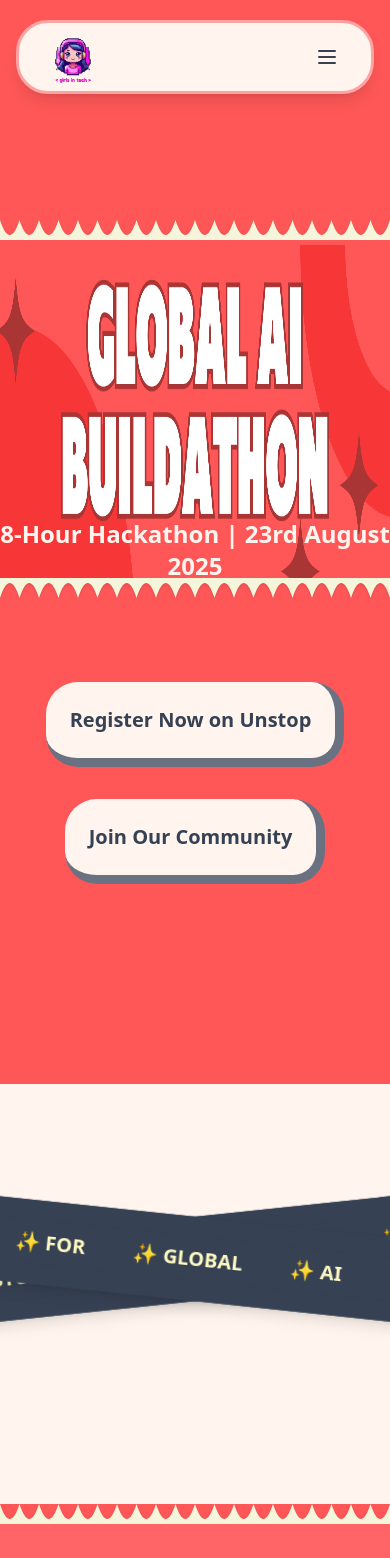
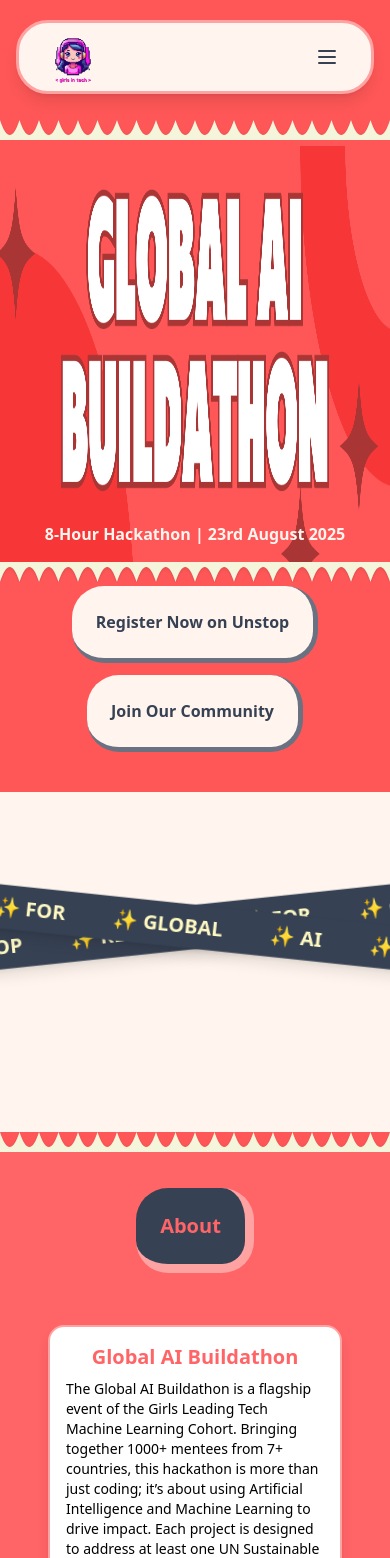
Before and after one commit to girlsintech-community/Global-AI-Buildathon, a React (Vite) app: page / in a window 390 px wide. Shown: the top 1558 px of the page. Built offline with nearby package versions, Linux system fonts and the light colour scheme.

Commit message:
fixed responsiveness

```diff
--- a/src/Components/Home.jsx
+++ b/src/Components/Home.jsx
@@ -170,8 +170,8 @@ const Home = () => {
   ];
   return (
     <div>
-      <section className="bg-[#ff5757] pb-50 sm:pb-10">
-        <div className="relative border-t-[220px] sm:border-t-[110px] border-[#ff5757]">
+      <section className="bg-[#ff5757] pb-10 sm:pb-10">
+        <div className="relative border-t-[120px] sm:border-t-[110px] border-[#ff5757]">
           <svg
             viewBox="0 0 1200 20"
             className="w-full h-5"
@@ -188,7 +188,7 @@ const Home = () => {
         <img
           src="landingPage.png"
           alt="banner"
-          className="w-full h-[40vh] sm:h-[65vh] object-fit"
+          className="w-full h-[50vh] sm:h-[65vh] object-fit"
         />
         <div className="relative">
           <svg
@@ -204,13 +204,13 @@ const Home = () => {
             />
           </svg>
         </div>
-        <h2 className="text-2xl text-center text-[#FFF5EE] font-black relative z-10 -mt-20 mb-15">
+        <h2 className="sm:text-2xl text-center text-[#FFF5EE] font-black relative z-10 -mt-15 sm:-mt-20 sm:mb-15">
           8-Hour Hackathon | 23rd August 2025
         </h2>
 
         <div className="flex sm:flex flex-wrap gap-3 justify-center items-center">
           <div className="flex justify-center items-center mt-10 sm:mt-3">
-            <div className="font-extrabold text-xl sm:text-2xl md:text-3xl text-gray-700 text-center bg-[#FFF5EE] p-6 rounded-4xl border-r-9 border-b-9 border-gray-500  hover:border-5 hover:border-gray-700 hover:transition-all ease-in-out duration-75">
+            <div className="font-extrabold text-base sm:text-2xl md:text-3xl text-gray-700 text-center bg-[#FFF5EE] p-6 rounded-4xl sm:border-r-9 sm:border-b-9 border-gray-500  hover:border-5 hover:border-gray-700 hover:transition-all ease-in-out duration-75 border-r-5 border-b-5">
               <h2 className="relative z-10">
                 <a
                   href="https://unstop.com/hackathons/global-ai-buildathon-chandigarh-group-of-colleges-landran-1531869/"
@@ -222,8 +222,8 @@ const Home = () => {
             </div>
           </div>
 
-          <div className="flex justify-center items-center mt-5 sm:mt-3">
-            <div className="font-extrabold text-xl sm:text-2xl md:text-3xl text-gray-700 text-center bg-[#FFF5EE] p-6 rounded-4xl border-r-9 border-b-9 border-gray-500  hover:border-5 hover:border-gray-700 hover:transition-all ease-in-out duration-75">
+          <div className="flex justify-center items-center sm:mt-3">
+            <div className="font-extrabold text-base sm:text-2xl md:text-3xl text-gray-700 text-center bg-[#FFF5EE] p-6 rounded-4xl sm:border-r-9 sm:border-b-9 border-gray-500  hover:border-5 hover:border-gray-700 hover:transition-all ease-in-out duration-75 border-r-5 border-b-5">
               <h2 className="relative z-10">
                 <a
                   href="https://chat.whatsapp.com/Dhgx45koEuhBiPEURHPSYG"
@@ -237,7 +237,7 @@ const Home = () => {
         </div>
       </section>
 
-      <div className="relative h-80 mt-10 mb-5 overflow-hidden">
+      <div className="relative h-80 sm:mt-10 mb-5 overflow-hidden">
         <Tape
           textList={words}
           rotation="-rotate-6"
@@ -253,7 +253,7 @@ const Home = () => {
         />
       </div>
 
-      <div id="#about" className="relative bg-[#ff5757] mt-15">
+      <div id="#about" className="relative bg-[#ff5757] sm:mt-15">
         <svg
           viewBox="0 0 1200 20"
           className="w-full h-5"
@@ -268,7 +268,7 @@ const Home = () => {
         </svg>
       </div>
       <div className="space-x-2">
-        <div className="flex justify-center items-center bg-red-400 pt-9 w-full">
+        <div className="flex justify-center items-center bg-red-400 pt-9 pb-1 w-full">
           <div className="font-extrabold text-xl sm:text-2xl md:text-3xl text-red-400 text-center bg-gray-700 p-6 rounded-4xl border-r-9 border-b-9 border-red-300 hover:text-gray-700 hover:border-gray-500 relative inline-block overflow-hidden group">
             <h2 className="relative z-10">About</h2>
             <span className="absolute inset-0 bg-red-300 translate-y-full transition-transform duration-700 ease-in-out group-hover:translate-y-0"></span>
@@ -324,7 +324,7 @@ const Home = () => {
           <span className="absolute inset-0 bg-red-400 translate-y-full transition-transform duration-700 ease-in-out group-hover:translate-y-0"></span>
         </div>
       </div>
-      <div className="grid grid-cols-2 md:grid-cols-3 lg:grid-cols-6 xl:grid-cols-6 gap-8 justify-items-center p-8 text-center items-center">
+      <div className="grid grid-cols-1 md:grid-cols-2 lg:grid-cols-6 xl:grid-cols-6 gap-6 justify-items-center p-8 text-center items-center">
         {stats.map((card) => (
           <Card
             key={card.id}
--- a/src/Components/Navbar.jsx
+++ b/src/Components/Navbar.jsx
@@ -10,11 +10,11 @@ const Navbar = () => {
   };
 
   const navItems = [
-    { label: "About", href: "/About" },
+    { label: "About", href: "/about" },
     { label: "Humans", href: "/humans" },
     { label: "Partners", href: "/partners" },
     { label: "Theme", href: "/tracks" },
-     { label: "Rules", href: "/rules" },
+    { label: "Rules", href: "/rules" },
     { label: "FAQs", href: "/faqs" },
   ];
 
@@ -26,7 +26,7 @@ const Navbar = () => {
       >
         <div className="flex justify-between items-center h-17 px-6 ">
           {/* Logo */}
-          <a
+          <NavLink
             href="/About"
             aria-label="Back to homepage"
             className="flex items-center"
@@ -36,7 +36,7 @@ const Navbar = () => {
               alt="glt-logo"
               className="h-15 w-15 object-contain"
             />
-          </a>
+          </NavLink>
 
           {/* Desktop Menu */}
           <ul className="hidden lg:flex items-center space-x-8">
@@ -71,18 +71,22 @@ const Navbar = () => {
         </div>
 
         {/* Mobile Menu */}
+        {/* Mobile Menu */}
         {isMenuOpen && (
-          <div className="lg:hidden border-t border-red-200 rounded-b-2xl" style={{backgroundColor:"#FFF5EE"}}>
+          <div
+            className="lg:hidden border-2 border-red-200 rounded-b-4xl"
+            style={{ backgroundColor: "#FFF5EE" }}
+          >
             <ul className="py-4 px-6 space-y-2">
               {navItems.map((item, index) => (
                 <li key={index}>
-                  <a
-                    href={item.href}
+                  <NavLink // Changed from <a> to <NavLink>
+                    to={item.href} // Changed from href to to
                     className="block text-gray-700 hover:text-red-500 font-medium transition-colors duration-200 px-3 py-3 rounded-lg hover:bg-gray-150"
                     onClick={() => setIsMenuOpen(false)}
                   >
                     {item.label}
-                  </a>
+                  </NavLink>
                 </li>
               ))}
             </ul>
--- a/src/Components/Partners.jsx
+++ b/src/Components/Partners.jsx
@@ -125,7 +125,7 @@ const Partners = (props) => {
           <span class="absolute inset-0 bg-red-400 translate-y-full transition-transform duration-700 ease-in-out group-hover:translate-y-0"></span>
         </div>
       </div>
-      <div className="flex justify-center items-center pr-80 pl-80 flex-wrap">
+      <div className="flex justify-center items-center sm:pr-80 sm:pl-80 pl-4 pr-4 flex-wrap">
         <h1 className="text-gray-600 font-bold text-center mb-7">
           Join us in shaping the future of technology and impact. By partnering
           with the Global AI Buildathon, you’re not just supporting a
--- a/src/Components/Tape.jsx
+++ b/src/Components/Tape.jsx
@@ -3,7 +3,7 @@ import "./tape.css";
 export default function Tape({ textList, rotation, textDirection, moveDirection }) {
   return (
     <div className={`absolute inset-0 flex items-center justify-center ${moveDirection}`}>
-      <div className={`bg-gray-700 py-2 shadow-lg whitespace-nowrap w-[140%] border-20 border-gray-700 ${rotation}`}>
+      <div className={`bg-gray-700 py-2 shadow-lg whitespace-nowrap w-[140%] sm:border-20 border-gray-700 ${rotation}`}>
         <div className={`inline-flex ${textDirection === "left" ? "scroll-left" : "scroll-right"}`}>
           {[...textList, ...textList].map((item, index) => (
             <span
```
